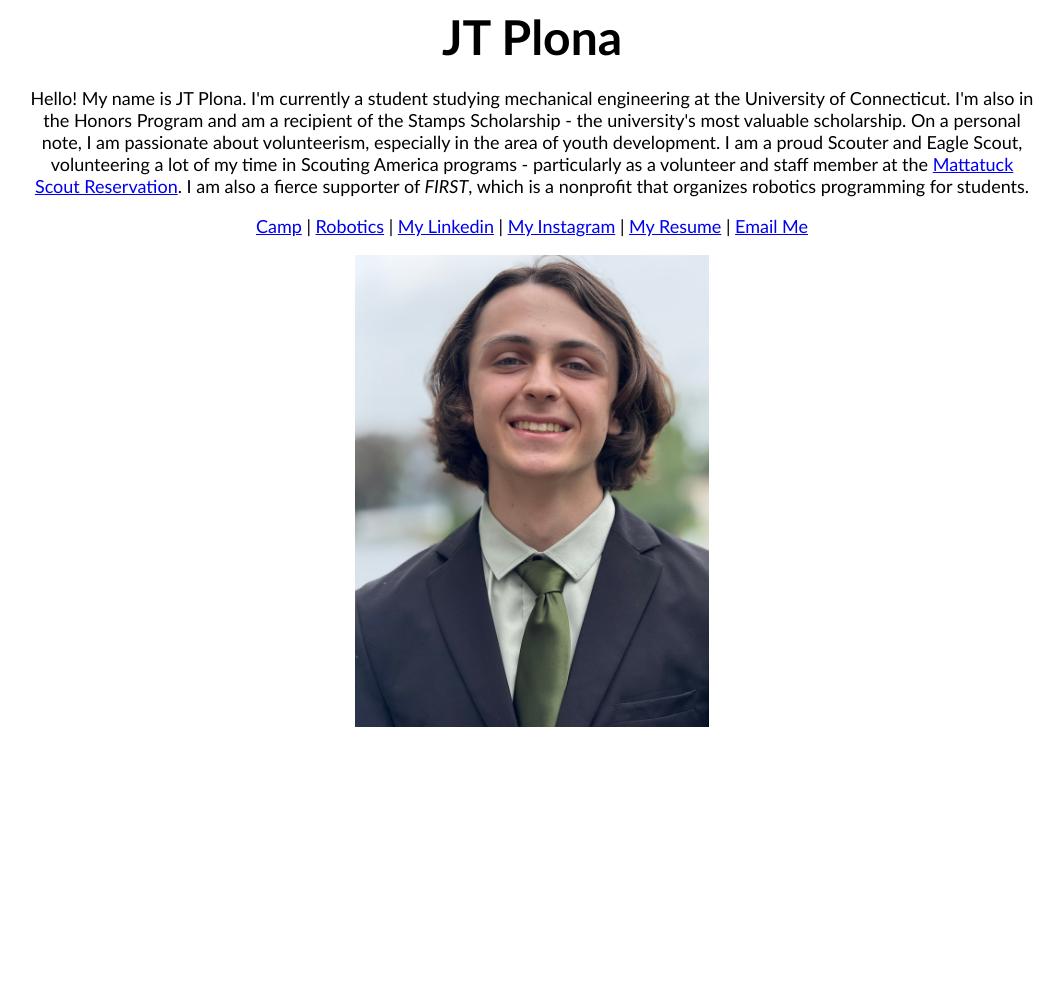
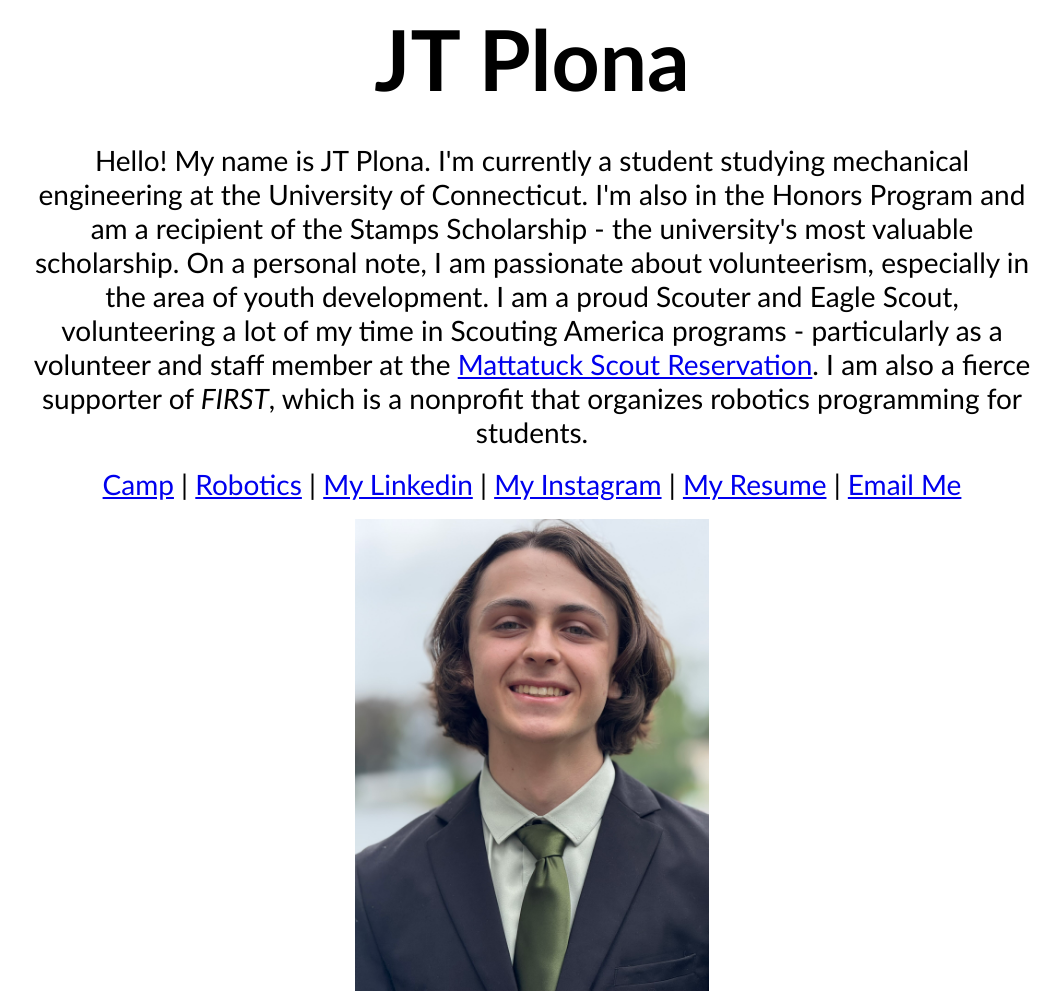
Before and after one commit to jt-pl/jt-pl.github.io, a Jekyll site: the page index.html, which Jekyll copies as it is, in a window 1280 px wide. Shown: the whole page, without its empty margins (108-1172 px from the left). Built offline with Jekyll 4.4.1, drawn with Linux system fonts in a browser that asks for light colours; some web fonts are replaced; before the commit the page ends 900 px from its top, so only the background shows below that.

Commit message:
Update mainStyles.css

```diff
--- a/css/mainStyles.css
+++ b/css/mainStyles.css
@@ -3,21 +3,21 @@
      max-width: 80%;
      text-align: center;
      margin: auto;
-     font-size: 48px
+     font-size: 3em
     }
 p  {font-family: calibri;
       src: url("/css/calibri.ttf") format('truetype');
     max-width: 80%;
     text-align: center;
     margin: auto;
-    font-size: large
+    font-size: 1.75em
     }
 center  {font-family: calibri;
           src: url("/css/calibri.ttf") format('truetype');
          max-width: 80%;
          text-align: center;
          margin: auto;
-         font-size: large
+         font-size: 1.75em
         }
 note {font-family: calibri;
         src: url("/css/calibri.ttf") format('truetype');
@@ -25,7 +25,7 @@
       max-width:80%
       text-align: center;
       margin: auto;
-      font-size: medium
+      font-size: 1.75em
       }
 img  {max-width: 100%
       height: auto
```
